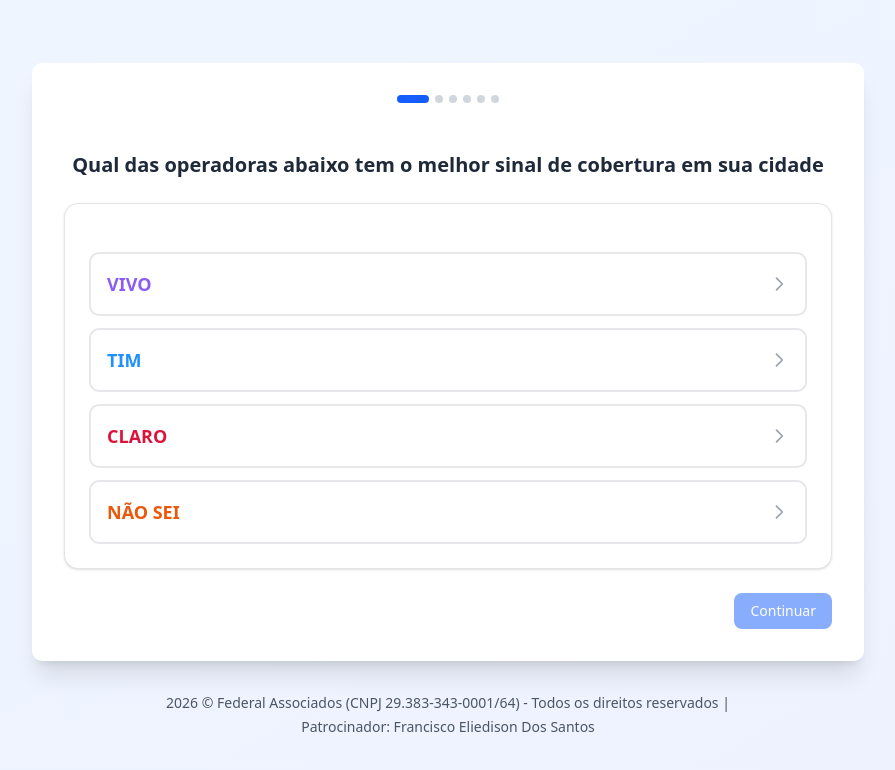
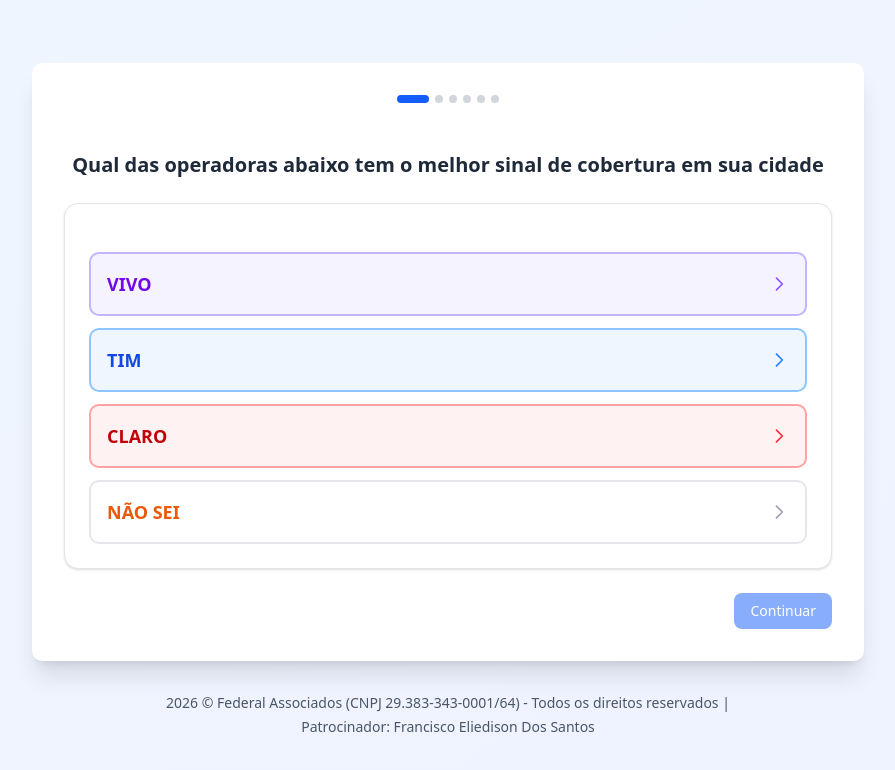
Before and after one commit to erivaniacasanova-jpg/erivania03, a Next.js app: page / in a window 1280 px wide. Both pictures are taken after a click on the button "INICIAR CADASTRO". Shown: the top 770 px of the page, without its empty margins (192-1087 px from the left). Built offline with nearby package versions, Linux system fonts and the light colour scheme.

Commit message:
Updated registration-form.tsx

```diff
--- a/components/registration-form.tsx
+++ b/components/registration-form.tsx
@@ -473,10 +473,10 @@
                     <button
                       type="button"
                       onClick={() => setSelectedOperator("VIVO")}
-                      className="flex items-center justify-between p-4 rounded-lg border-2 border-gray-200 hover:border-blue-600 hover:bg-blue-50 transition-colors cursor-pointer"
+                      className="flex items-center justify-between p-4 rounded-lg border-2 border-violet-300 bg-violet-50 hover:border-violet-500 hover:bg-violet-100 transition-colors cursor-pointer"
                     >
-                      <span className="font-semibold text-lg" style={{ color: "#8B5CF6" }}>VIVO</span>
-                      <svg className="w-5 h-5 text-gray-400" fill="none" stroke="currentColor" viewBox="0 0 24 24">
+                      <span className="font-semibold text-lg text-violet-700">VIVO</span>
+                      <svg className="w-5 h-5 text-violet-500" fill="none" stroke="currentColor" viewBox="0 0 24 24">
                         <path strokeLinecap="round" strokeLinejoin="round" strokeWidth={2} d="M9 5l7 7-7 7" />
                       </svg>
                     </button>
@@ -484,10 +484,10 @@
                     <button
                       type="button"
                       onClick={() => setSelectedOperator("TIM")}
-                      className="flex items-center justify-between p-4 rounded-lg border-2 border-gray-200 hover:border-blue-600 hover:bg-blue-50 transition-colors cursor-pointer"
+                      className="flex items-center justify-between p-4 rounded-lg border-2 border-blue-300 bg-blue-50 hover:border-blue-500 hover:bg-blue-100 transition-colors cursor-pointer"
                     >
-                      <span className="font-semibold text-lg" style={{ color: "#1E90FF" }}>TIM</span>
-                      <svg className="w-5 h-5 text-gray-400" fill="none" stroke="currentColor" viewBox="0 0 24 24">
+                      <span className="font-semibold text-lg text-blue-700">TIM</span>
+                      <svg className="w-5 h-5 text-blue-500" fill="none" stroke="currentColor" viewBox="0 0 24 24">
                         <path strokeLinecap="round" strokeLinejoin="round" strokeWidth={2} d="M9 5l7 7-7 7" />
                       </svg>
                     </button>
@@ -495,10 +495,10 @@
                     <button
                       type="button"
                       onClick={() => setSelectedOperator("CLARO")}
-                      className="flex items-center justify-between p-4 rounded-lg border-2 border-gray-200 hover:border-blue-600 hover:bg-blue-50 transition-colors cursor-pointer"
+                      className="flex items-center justify-between p-4 rounded-lg border-2 border-red-300 bg-red-50 hover:border-red-500 hover:bg-red-100 transition-colors cursor-pointer"
                     >
-                      <span className="font-semibold text-lg" style={{ color: "#DC143C" }}>CLARO</span>
-                      <svg className="w-5 h-5 text-gray-400" fill="none" stroke="currentColor" viewBox="0 0 24 24">
+                      <span className="font-semibold text-lg text-red-700">CLARO</span>
+                      <svg className="w-5 h-5 text-red-500" fill="none" stroke="currentColor" viewBox="0 0 24 24">
                         <path strokeLinecap="round" strokeLinejoin="round" strokeWidth={2} d="M9 5l7 7-7 7" />
                       </svg>
                     </button>
@@ -548,12 +548,30 @@
                             key={plan.id}
                             htmlFor={`plan-${plan.id}`}
                             className={`flex items-start gap-3 p-4 rounded-lg border-2 cursor-pointer transition-colors ${
-                              formData.plan_id === plan.id
-                                ? "border-blue-600 bg-blue-50"
-                                : "border-gray-200 hover:border-gray-300"
+                              selectedOperator === "VIVO"
+                                ? formData.plan_id === plan.id
+                                  ? "border-violet-600 bg-violet-50"
+                                  : "border-violet-200 bg-violet-50/40 hover:border-violet-400 hover:bg-violet-50"
+                                : selectedOperator === "TIM"
+                                  ? formData.plan_id === plan.id
+                                    ? "border-blue-600 bg-blue-50"
+                                    : "border-blue-200 bg-blue-50/40 hover:border-blue-400 hover:bg-blue-50"
+                                  : formData.plan_id === plan.id
+                                    ? "border-red-600 bg-red-50"
+                                    : "border-red-200 bg-red-50/40 hover:border-red-400 hover:bg-red-50"
                             }`}
                           >
-                            <RadioGroupItem value={plan.id} id={`plan-${plan.id}`} className="mt-0.5" />
+                            <RadioGroupItem
+                              value={plan.id}
+                              id={`plan-${plan.id}`}
+                              className={`mt-0.5 ${
+                                selectedOperator === "VIVO"
+                                  ? "border-violet-500 text-violet-600"
+                                  : selectedOperator === "TIM"
+                                    ? "border-blue-500 text-blue-600"
+                                    : "border-red-500 text-red-600"
+                              }`}
+                            />
                             <div className="flex-1">
                               <div className="font-medium text-gray-900">{plan.name.replace(/COM LIGACAO/g, "COM LIGAÇÃO")}</div>
                               <div className="text-sm text-gray-600 mt-1">
```
